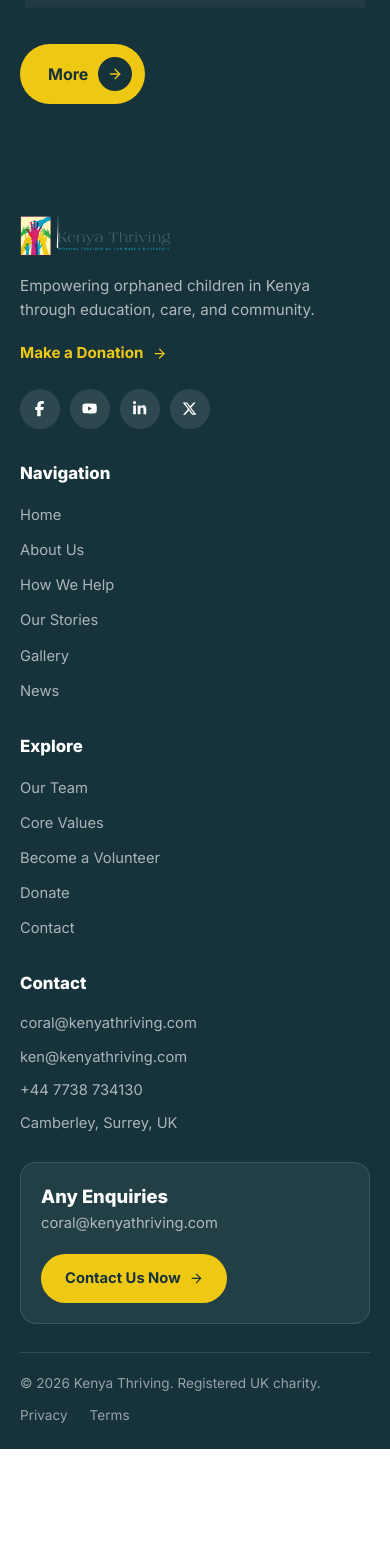
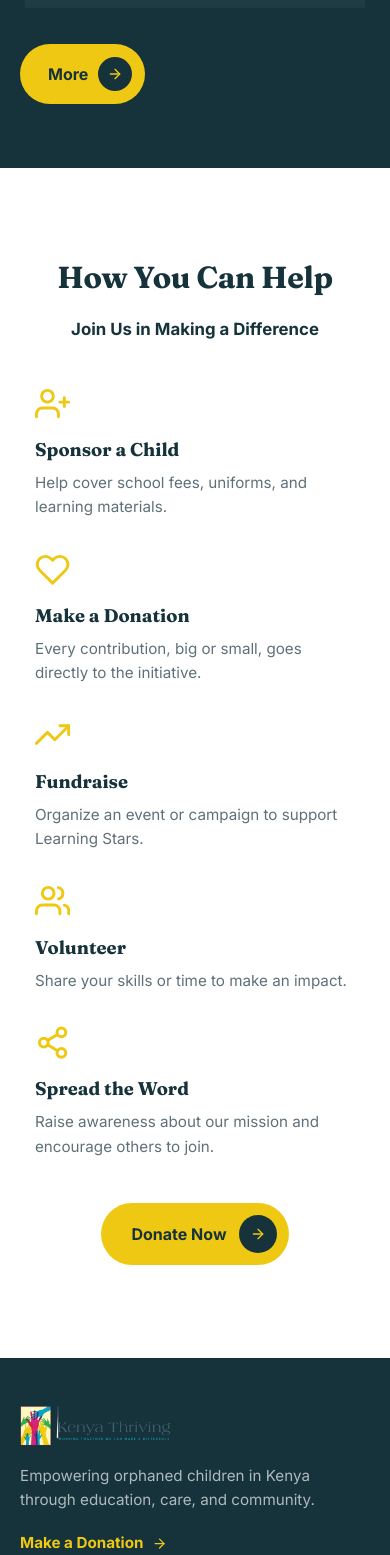
Before and after one commit to Fineteklabs-Engineering/KenyaThriving, a React (Vite) app: page /about-us in a window 390 px wide. Shown: the part 5400-6955 px from the top of the page. Before the commit the page ends 6849 px from the top, so only its background shows below. Built offline with nearby package versions, Linux system fonts and the light colour scheme; grey boxes are pictures that could not be loaded.

Commit message:
added the how you can help section in theabout page

```diff
--- /dev/null
+++ b/src/components/HowYouCanHelp.jsx
@@ -0,0 +1,60 @@
+import { motion } from 'motion/react';
+import { FiUserPlus, FiHeart, FiTrendingUp, FiUsers, FiShare2, FiArrowRight } from 'react-icons/fi';
+import '../styles/how-you-can-help.css';
+
+const ease = [0.22, 1, 0.36, 1];
+const rise = { hidden: { y: 22, opacity: 0 }, show: { y: 0, opacity: 1, transition: { duration: 0.6, ease } } };
+
+const items = [
+  { icon: <FiUserPlus />,   title: 'Sponsor a Child',  desc: 'Help cover school fees, uniforms, and learning materials.' },
+  { icon: <FiHeart />,      title: 'Make a Donation',  desc: 'Every contribution, big or small, goes directly to the initiative.' },
+  { icon: <FiTrendingUp />, title: 'Fundraise',        desc: 'Organize an event or campaign to support Learning Stars.' },
+  { icon: <FiUsers />,      title: 'Volunteer',        desc: 'Share your skills or time to make an impact.' },
+  { icon: <FiShare2 />,     title: 'Spread the Word',  desc: 'Raise awareness about our mission and encourage others to join.' },
+];
+
+export default function HowYouCanHelp() {
+  return (
+    <section className="help">
+      <motion.div
+        className="help__head"
+        initial="hidden"
+        whileInView="show"
+        viewport={{ once: false, amount: 0.4 }}
+        variants={{ show: { transition: { staggerChildren: 0.12 } } }}
+      >
+        <motion.h2 className="help__title" variants={rise}>How You Can Help</motion.h2>
+        <motion.p className="help__join" variants={rise}>Join Us in Making a Difference</motion.p>
+      </motion.div>
+
+      <motion.div
+        className="help__grid"
+        initial="hidden"
+        whileInView="show"
+        viewport={{ once: false, amount: 0.2 }}
+        variants={{ show: { transition: { staggerChildren: 0.12, delayChildren: 0.05 } } }}
+      >
+        {items.map((it) => (
+          <motion.div className="help__item" key={it.title} variants={rise}>
+            <span className="help__icon" aria-hidden="true">{it.icon}</span>
+            <h3 className="help__item-title">{it.title}</h3>
+            <p className="help__item-desc">{it.desc}</p>
+          </motion.div>
+        ))}
+      </motion.div>
+
+      <div className="help__cta-wrap">
+        <motion.a
+          href="/donation"
+          className="help__btn"
+          initial={{ opacity: 0, y: 20 }}
+          whileInView={{ opacity: 1, y: 0 }}
+          viewport={{ once: false, amount: 0.6 }}
+          transition={{ duration: 0.6, ease, delay: 0.05 }}
+        >
+          Donate Now <span className="help__btn-ic"><FiArrowRight /></span>
+        </motion.a>
+      </div>
+    </section>
+  );
+}
--- a/src/pages/About.jsx
+++ b/src/pages/About.jsx
@@ -3,6 +3,7 @@ import AboutHero from '../components/AboutHero';
 import AboutStory from '../components/AboutStory';
 import MissionVision from '../components/MissionVission';
 import Team from '../components/Team';
+import HowYouCanHelp from '../components/HowYouCanHelp';
 
 export default function About() {
   return (
@@ -18,6 +19,7 @@ export default function About() {
       <AboutStory />
       <MissionVision />
       <Team />
+      <HowYouCanHelp />
     </>
   );
 }
--- /dev/null
+++ b/src/styles/how-you-can-help.css
@@ -0,0 +1,63 @@
+.help {
+  background: var(--kt-white);
+  padding: clamp(72px, 11vh, 130px) clamp(28px, 6vw, 80px);
+}
+
+/* header */
+.help__head {
+  max-width: 820px; margin: 0 auto clamp(44px, 6vw, 72px);
+  text-align: center; display: flex; flex-direction: column; align-items: center;
+}
+.help__title {
+  font-family: var(--font-display);   /* ← your section heading var if different */
+  color: var(--kt-petrol); font-weight: 700;
+  font-size: clamp(1.9rem, 4vw, 3rem); line-height: 1.12; letter-spacing: -0.01em;
+}
+.help__join {
+  color: var(--kt-petrol); font-weight: 700;
+  font-size: clamp(1.05rem, 1.4vw, 1.2rem); margin-top: 22px;
+}
+
+/* items */
+.help__grid {
+  max-width: 1280px; margin: 0 auto;
+  display: grid; grid-template-columns: repeat(5, 1fr);
+  gap: clamp(20px, 2.4vw, 36px);
+}
+.help__item { display: flex; flex-direction: column; align-items: flex-start; }
+.help__icon {
+  color: var(--kt-yellow); font-size: 2.2rem; line-height: 1;
+  transition: transform .25s ease;
+}
+.help__item:hover .help__icon { transform: translateY(-4px) scale(1.06); }
+.help__item-title {
+  font-family: var(--font-display); color: var(--kt-petrol);
+  font-weight: 700; font-size: clamp(1.15rem, 1.5vw, 1.4rem); line-height: 1.2;
+  margin-top: 18px;
+}
+.help__item-desc {
+  color: var(--kt-muted); font-size: .95rem; line-height: 1.6; margin-top: 10px;
+}
+
+/* button */
+.help__cta-wrap { display: flex; justify-content: center; margin-top: clamp(44px, 6vw, 72px); }
+.help__btn {
+  display: inline-flex; align-items: center; gap: 12px;
+  padding: 12px 12px 12px 30px; border-radius: var(--r-pill);
+  background: var(--kt-yellow); color: var(--kt-petrol);
+  font-weight: 700; font-size: 1rem;
+  transition: transform .25s, filter .25s;
+}
+.help__btn-ic {
+  display: inline-flex; align-items: center; justify-content: center;
+  width: 38px; height: 38px; border-radius: 50%;
+  background: var(--kt-petrol); color: var(--kt-yellow); font-size: 1rem;
+  transition: transform .25s;
+}
+.help__btn:hover { transform: translateY(-2px); filter: brightness(1.05); }
+.help__btn:hover .help__btn-ic { transform: translateX(3px); }
+
+/* responsive */
+@media (max-width: 1080px) { .help__grid { grid-template-columns: repeat(3, 1fr); row-gap: clamp(32px, 5vw, 44px); } }
+@media (max-width: 700px)  { .help__grid { grid-template-columns: repeat(2, 1fr); } }
+@media (max-width: 460px)  { .help__grid { grid-template-columns: 1fr; max-width: 320px; } }
```
